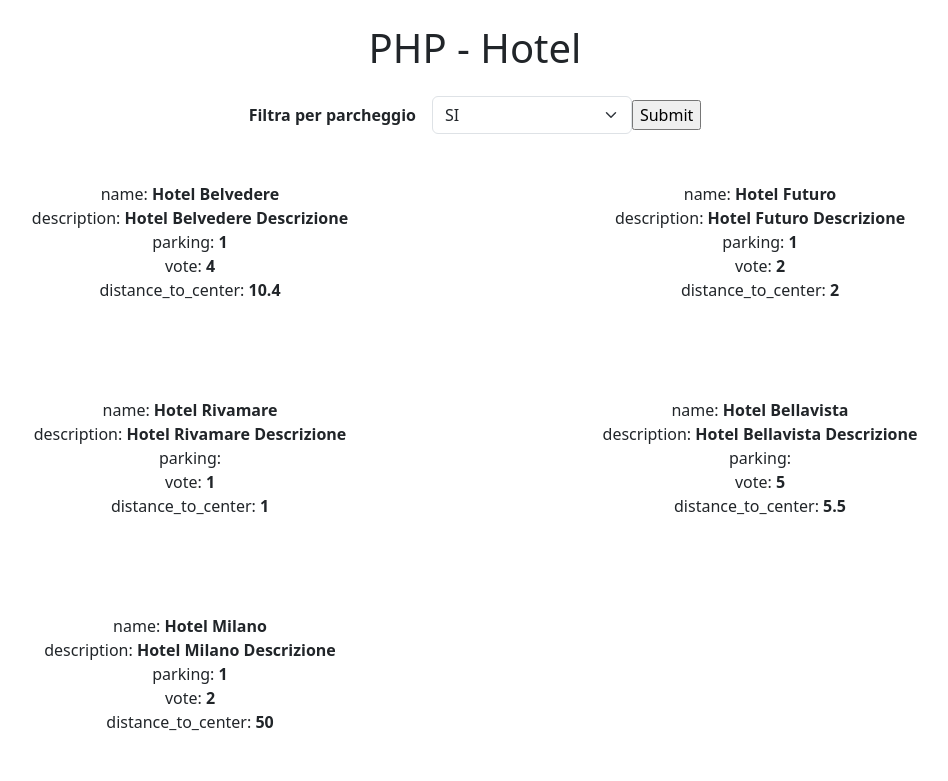
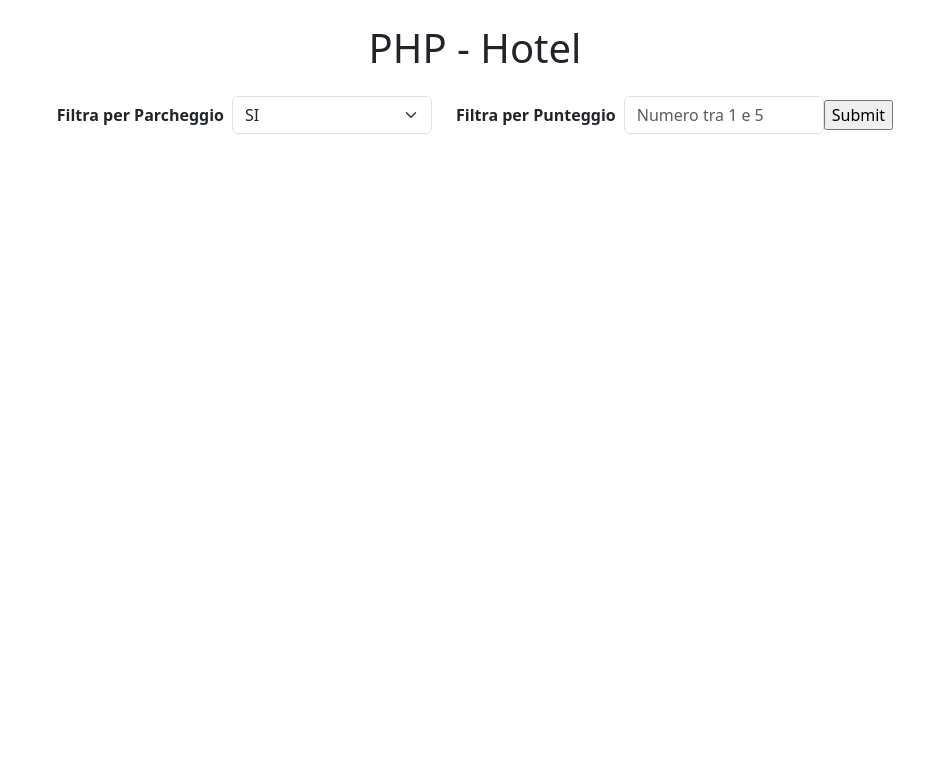
Before and after one commit to FrancescoThomasFalanga/php-hotel, a PHP site: page / in a window 1280 px wide. Shown: the top 781 px of the page, without its empty margins (165-1113 px from the left). Run offline with PHP 8.4, Linux system fonts and the light colour scheme.

Commit message:
bonus 1 fix

```diff
--- a/index.php
+++ b/index.php
@@ -40,7 +40,7 @@
 
     ];
 
-    $parking = $_GET["parking"] ?? false;
+    $parking = $_GET["parking"] ?? "";
 
 ?>
 
@@ -65,11 +65,14 @@
 
         <form action="index.php" method="GET" class="container d-flex justify-content-center align-items-center mt-4">
 
-            <strong class="pe-3">Filtra per parcheggio</strong>
+            <strong class="pe-2">Filtra per Parcheggio</strong>
             <select name="parking" class="form-select" style="width: 200px">
                 <option value="true">SI</option>
                 <option value="false">NO</option>
             </select>
+
+            <strong class="pe-2 ps-4">Filtra per Punteggio</strong>
+            <input type="number" class="form-control" placeholder="Numero tra 1 e 5" style="width: 200px">
 
             <input type="submit">
 
@@ -83,7 +86,7 @@
 
         foreach($hotels as $hotel) {
 
-            if ($parking == true && $hotel["parking"] == true) {
+            if ($parking == "true" && $hotel["parking"] == true) {
 
         ?>
 
@@ -103,7 +106,7 @@
 
         <?php
 
-            } else if($parking == false) {
+            } else if($parking == "false") {
 
         ?>
 
```
